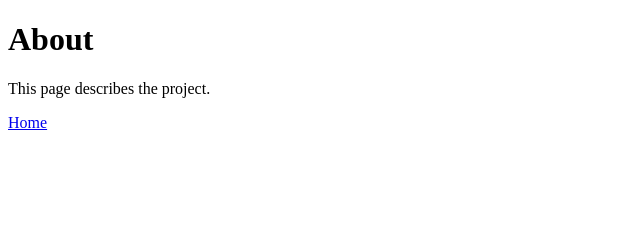
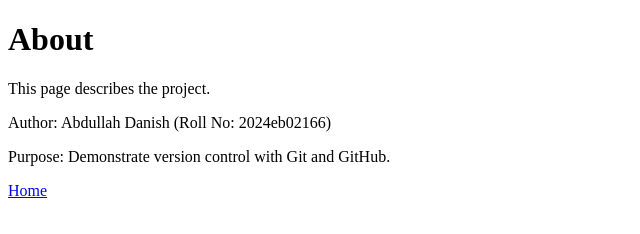
Before and after one commit to Espacio-root/git-workflow-assignment, a plain HTML site: page about.html in a window 1280 px wide. Shown: the whole page, without its empty margins (0-640 px from the left). Drawn offline with Linux system fonts and the light colour scheme.

Commit message:
Update about.html with author details and purpose

```diff
--- a/about.html
+++ b/about.html
@@ -7,6 +7,8 @@
 <body>
   <h1>About</h1>
   <p>This page describes the project.</p>
+  <p>Author: Abdullah Danish (Roll No: 2024eb02166)</p>
+  <p>Purpose: Demonstrate version control with Git and GitHub.</p>
   <a href="index.html">Home</a>
 </body>
 </html>
```
